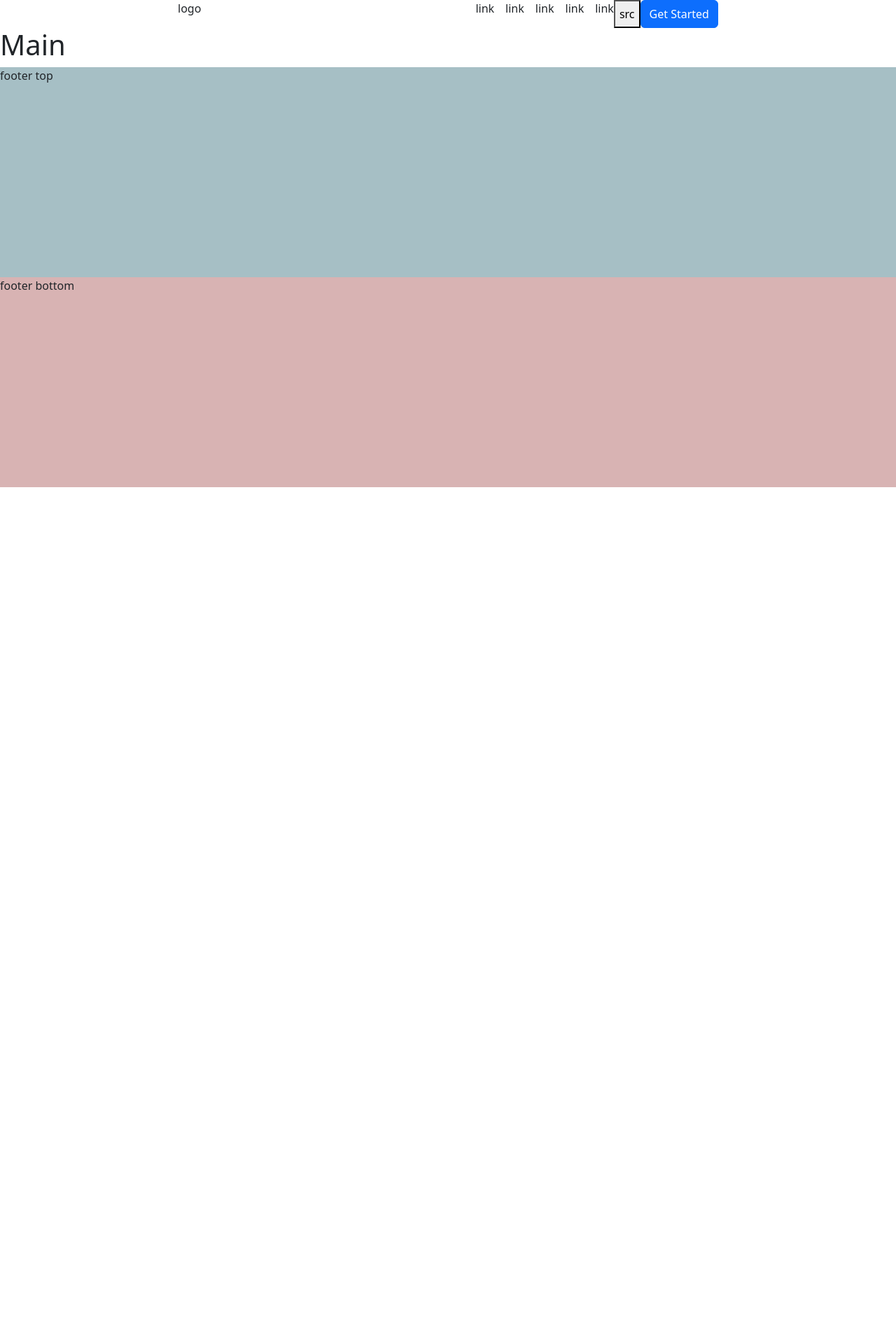
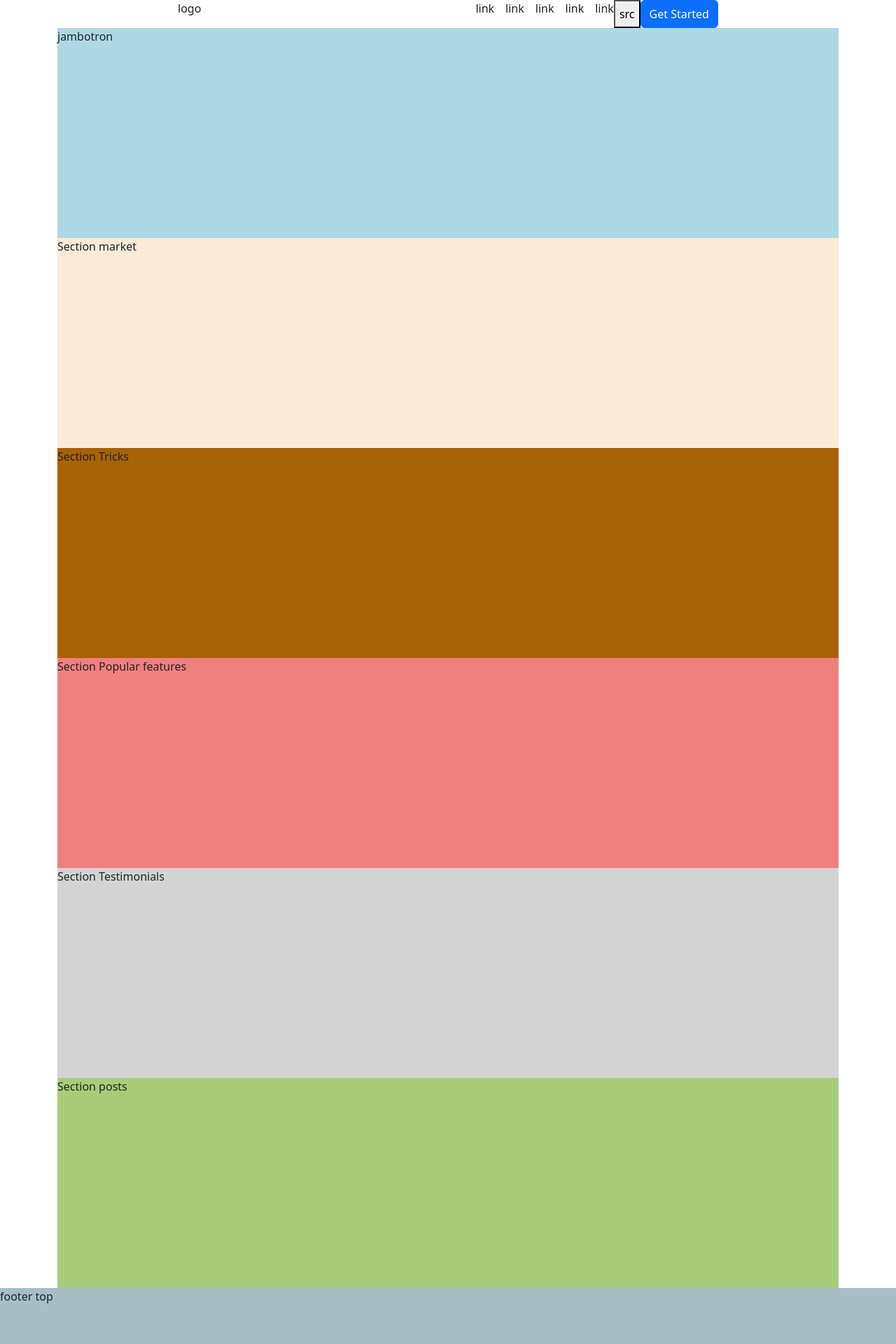
Before and after one commit to Richter96/proj-html-vuejs, a Vue app: page / in a window 1280 px wide. Shown: the top 1920 px of the page at 70% size. Before the commit the page ends 800 px from the top, so only its background shows below. Built offline with nearby package versions, Linux system fonts and the light colour scheme.

Commit message:
add structure main

```diff
--- a/src/components/AppMain.vue
+++ b/src/components/AppMain.vue
@@ -12,9 +12,69 @@ export default {
 </script>
 
 <template>
-    <div>
-        <h1>Main</h1>
+    <div class=" container-md debug">
+        <div class="jambotron">
+            <span>jambotron</span>
+        </div>
+        <!-- option of marketing -->
+        <section class="option_Market">
+            <span>Section market</span>
+        </section>
+        <!-- setion Tricks -->
+        <section class="Tricks">
+            <span>Section Tricks</span>
+        </section>
+        <!-- section Popular features -->
+        <section class="Popular_features">
+            <span>Section Popular features</span>
+        </section>
+        <section class="Testimonials">
+            <span>Section Testimonials</span>
+        </section>
+        <section class="latest_posts">
+            <span>Section posts</span>
+        </section>
     </div>
 </template>
 
-<style lang="scss"></style>
+<style lang="scss">
+.debug {
+
+    .jambotron {
+        width: 100%;
+        height: 300px;
+        background-color: lightblue;
+    }
+
+    .option_Market {
+        width: 100%;
+        height: 300px;
+        background-color: antiquewhite;
+    }
+
+    .Tricks {
+        width: 100%;
+        height: 300px;
+        background-color: rgb(168, 98, 8);
+    }
+
+    .Popular_features {
+        width: 100%;
+        height: 300px;
+        background-color: lightcoral;
+    }
+
+    .Testimonials {
+        width: 100%;
+        height: 300px;
+        background-color: lightgray;
+    }
+
+    .latest_posts {
+        width: 100%;
+        height: 300px;
+        background-color: rgb(168, 204, 121);
+    }
+
+}
+</style>
```
